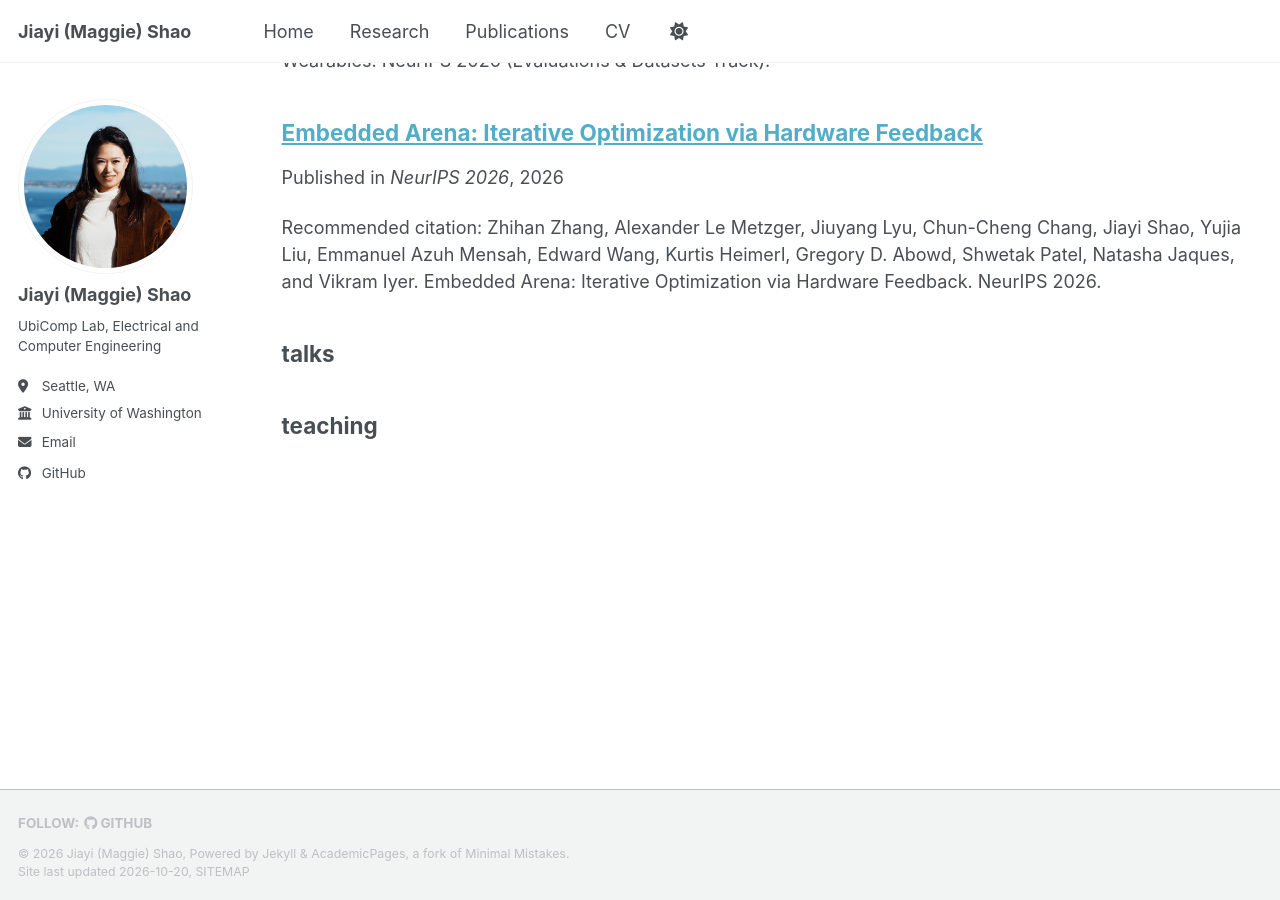
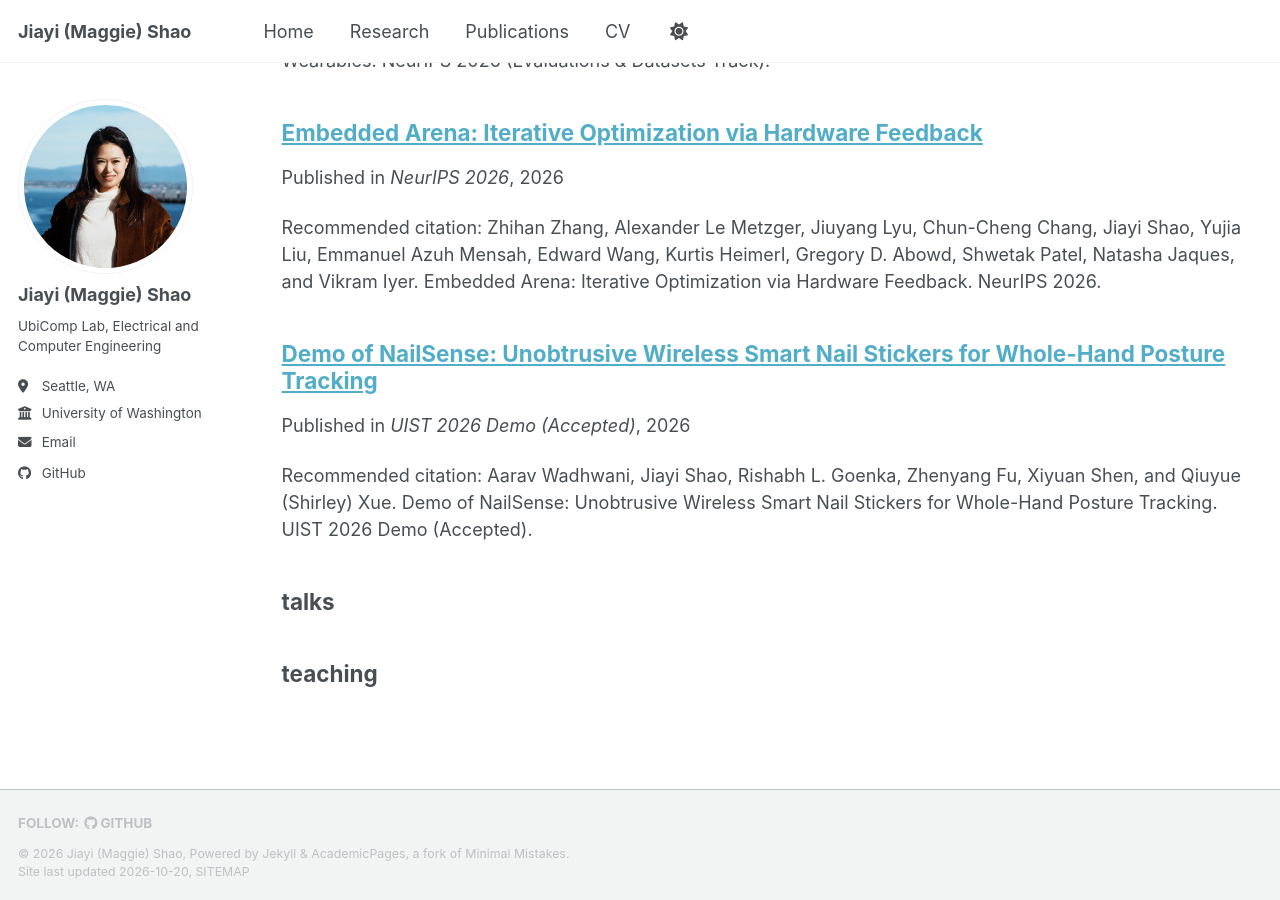
Before and after one commit to jiayimaggieshao/jiayimaggieshao.github.io, a Jekyll site: the page built from _pages/sitemap.md, in a window 1280 px wide and 900 px high, scrolled down 1067 px. Built offline with Jekyll 4.4.1, drawn with Linux system fonts in a browser that asks for light colours; a style sheet for code colours, icons or effects is not loaded.

Commit message:
Add the accepted UIST 2026 NailSense demo to the publication list.
Group it with the other 2026 papers by an explicit year, and link the entry to the official UIST program.

Co-authored-by: Cursor <cursoragent@cursor.com>

```diff
--- /dev/null
+++ b/_publications/2026-nailsense-demo.md
@@ -0,0 +1,21 @@
+---
+title: "Demo of NailSense: Unobtrusive Wireless Smart Nail Stickers for Whole-Hand Posture Tracking"
+collection: publications
+category: demos
+permalink: /publications/nailsense-demo/
+year: 2026
+priority: 3
+venue: "UIST 2026 Demo (Accepted)"
+image: nailsense-demo.png
+program: https://programs.sigchi.org/uist/2026/program/session/278204
+redirect_to: https://programs.sigchi.org/uist/2026/program/session/278204
+authors:
+  - name: "Aarav Wadhwani"
+  - name: "Jiayi Shao"
+    me: true
+  - name: "Rishabh L. Goenka"
+  - name: "Zhenyang Fu"
+  - name: "Xiyuan Shen"
+  - name: "Qiuyue (Shirley) Xue"
+citation: "Aarav Wadhwani, Jiayi Shao, Rishabh L. Goenka, Zhenyang Fu, Xiyuan Shen, and Qiuyue (Shirley) Xue. Demo of NailSense: Unobtrusive Wireless Smart Nail Stickers for Whole-Hand Posture Tracking. UIST 2026 Demo (Accepted)."
+---
```
Also changed, not shown: _includes/publication-entry.html (+6 -2 lines), _pages/publications.html (+28 -10 lines), images/nailsense-demo.png (added).
